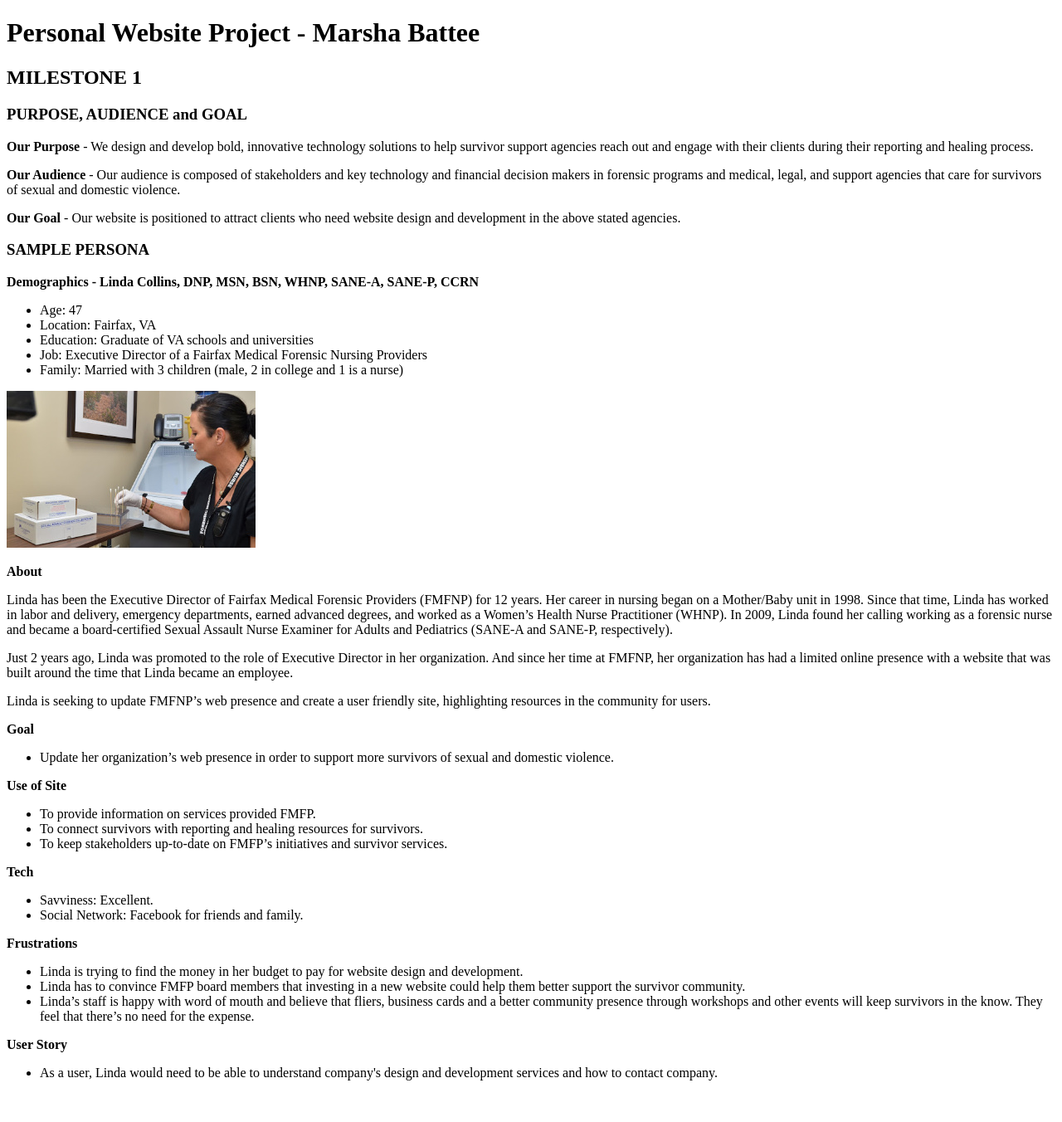
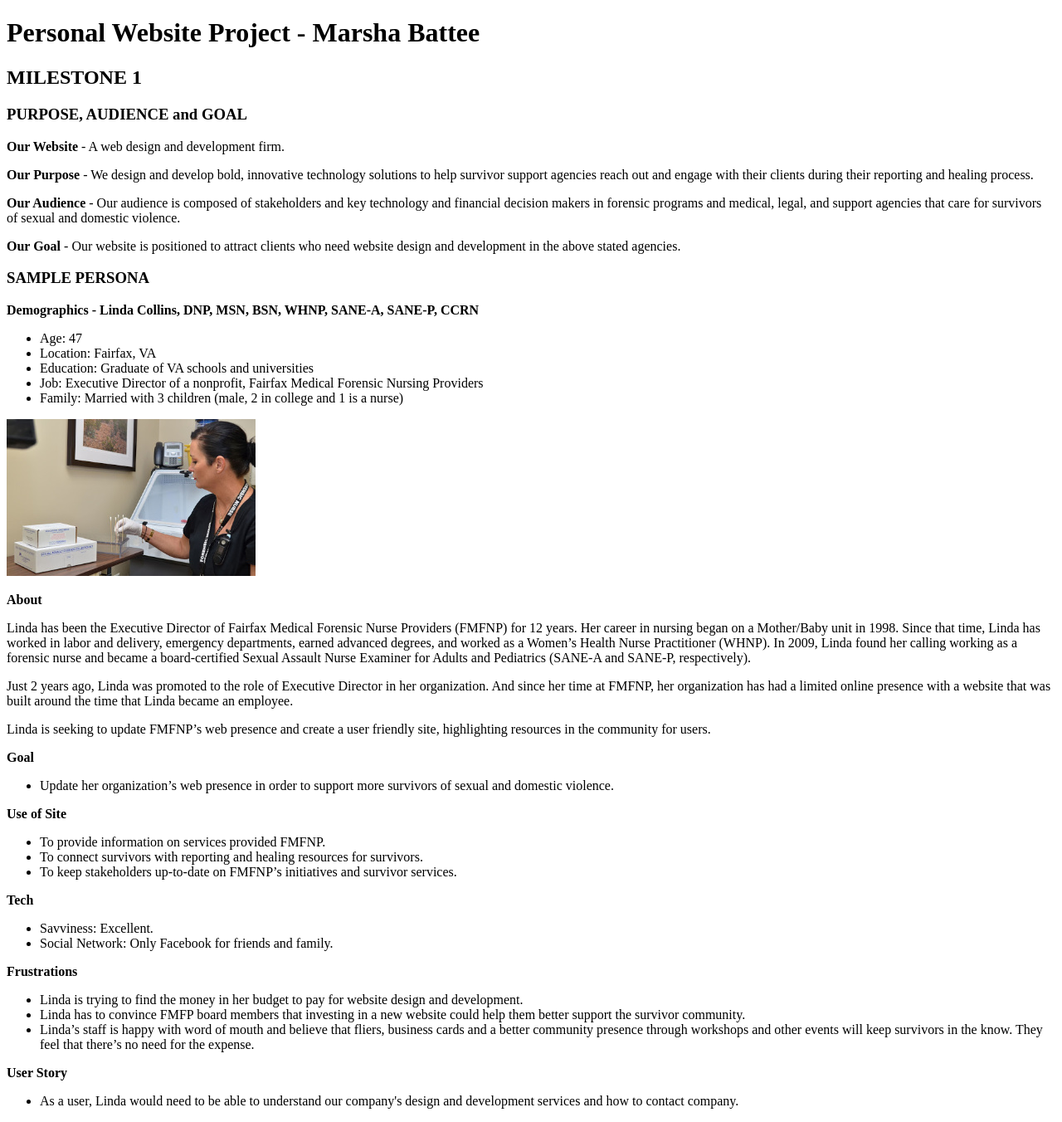
Before and after one commit to MarshaBat/pwp-marsha-battee, a PHP site: page /milestone-1.php in a window 1280 px wide. Shown: the whole page at 83% size. Before the commit the page ends 1302 px from the top, so only its background shows below. Run offline with PHP 8.4, Linux system fonts and the light colour scheme.

Commit message:
typo corrections

```diff
--- a/public_html/documentation/milestone-1.php
+++ b/public_html/documentation/milestone-1.php
@@ -14,6 +14,7 @@
 
 		<div>
 			<h3>PURPOSE, AUDIENCE and GOAL</h3>
+			<p><strong>Our Website</strong> - A web design and development firm.</p>
 			<p><strong>Our Purpose</strong> - We design and develop bold, innovative technology solutions to help survivor support agencies
 				reach out and engage with their clients during their reporting and healing process.</p>
 			<p><strong>Our Audience</strong> - Our audience is composed of stakeholders and key technology and financial decision makers in
@@ -30,13 +31,13 @@
 					<li>Age: 47</li>
 					<li>Location: Fairfax, VA</li>
 					<li>Education: Graduate of VA schools and universities</li>
-					<li>Job: Executive Director of a Fairfax Medical Forensic Nursing Providers</li>
+					<li>Job: Executive Director of a nonprofit, Fairfax Medical Forensic Nursing Providers</li>
 					<li>Family: Married with 3 children (male, 2 in college and 1 is a nurse)</li>
 				</ul>
 				<img src="lindaphoto.jpg" alt="Picture of Linda Collins"/>
 			<p><strong>About</strong></p>
 
-			<p>Linda has been the Executive Director of Fairfax Medical Forensic Providers (FMFNP) for 12 years. Her career
+			<p>Linda has been the Executive Director of Fairfax Medical Forensic Nurse Providers (FMFNP) for 12 years. Her career
 				in nursing began on a Mother/Baby unit in 1998. Since that time, Linda has worked in labor and delivery,
 				emergency departments, earned advanced degrees, and worked as a Women’s Health Nurse Practitioner (WHNP). In
 				2009, Linda found her calling working as a forensic nurse and became a board-certified Sexual Assault Nurse
@@ -53,17 +54,18 @@
 				<ul>
 					<li>Update her organization’s web presence in order to support more survivors of sexual and domestic violence.</li>
 				</ul>
+
 			<p><strong>Use of Site</strong></p>
 				<ul>
-					<li>To provide information on services provided FMFP.</li>
+					<li>To provide information on services provided FMFNP.</li>
 					<li>To connect survivors with reporting and healing resources for survivors.</li>
-					<li>To keep stakeholders up-to-date on FMFP’s initiatives and survivor services.</li>
+					<li>To keep stakeholders up-to-date on FMFNP’s initiatives and survivor services.</li>
 				</ul>
 
 			<p><strong>Tech</strong></p>
 				<ul>
 					<li>Savviness: Excellent.</li>
-					<li>Social Network: Facebook for friends and family.</li>
+					<li>Social Network: Only Facebook for friends and family.</li>
 				</ul>
 
 			<p><strong>Frustrations</strong></p>
@@ -80,7 +82,7 @@
 
 			<p><strong>User Story</strong></p>
 			<ul>
-				<li>As a user, Linda would need to be able to understand company's design and development services and how to contact company.</li>
+				<li>As a user, Linda would need to be able to understand our company's design and development services and how to contact company.</li>
 			</ul>
 		</div>
 
```
